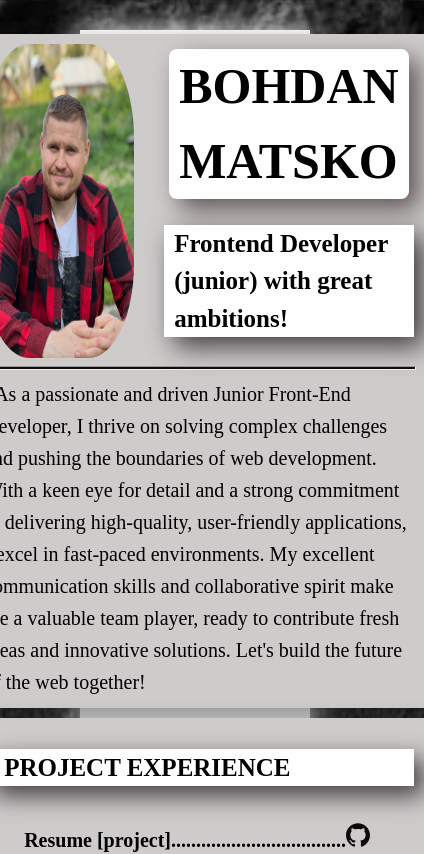
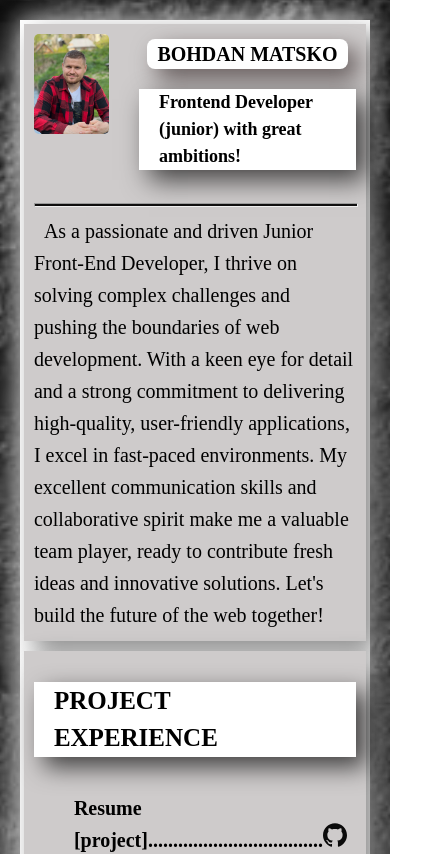
Before and after one commit to Bohdan119/Resume_Bohdan_Matsko, a React (Vite) app: page / in a window 390 px wide. Shown: the top 854 px of the page, 424 px wide, since content can reach past the window. Built offline with nearby package versions, Linux system fonts and the light colour scheme.

Commit message:
test-mobile-tablet

```diff
--- a/src/components/Title/Title.jsx
+++ b/src/components/Title/Title.jsx
@@ -5,10 +5,13 @@ import { useState, useEffect } from "react";
 const Title = () => {
 
   const [isTablet, setIsTablet] = useState(window.innerWidth <= 768);
+  const [isMobile, setIsMobile] = useState(window.innerWidth <= 480);
+
 
   useEffect(() => {
     const handleResize = () => {
       setIsTablet(window.innerWidth <= 768);
+      setIsMobile(window.innerWidth <= 480);
     };
     window.addEventListener("resize", handleResize);
 
@@ -20,7 +23,7 @@ const Title = () => {
   return (
     <div className={`${css.title} container`}>
       <div className={css.titleTablet}>
-        {isTablet && (
+        {(isTablet || isMobile) && (
           <img src={myPhoto} alt="developer" className={css.mobilePhoto}></img>
         )}
 
--- a/src/components/Title/Title.module.css
+++ b/src/components/Title/Title.module.css
@@ -30,25 +30,60 @@ box-shadow: 10px 10px 25px rgb(96, 86, 86);
     text-indent: 10px;
 }
 
-@media (max-width:768px){
+@media (max-width:480px) {
 .titleTablet{
     display: flex;
+    justify-content:flex-start;
+}
+.tabletTitlePresent {
+    margin-left: 30px;
+    display: flex;
+    flex-direction: column;
+    align-items: center;
+    justify-content: flex-start;
+        margin-bottom: 10px;
+}
+.mobilePhoto{
+    display: block;
+    width: 80px;
+    height: 100px;
+    border-radius: 5px;
+    margin-bottom: 10px;
+}
+.mainTitle{
+    font-size: 20px;
+}
+.mainDirection{
+    font-size: 18px;
+}
+}
+
+@media (min-width:481px) and (max-width:768px){
+.titleTablet{
+    display: flex;
+    width: 100%;
 }
 .tabletTitlePresent{
 margin-left: 30px;
 display: flex;
 flex-direction: column;
-justify-content: space-around;
+align-items: center;
+justify-content: flex-start;
+}
+.mainTitle{
+    font-size: 25px;
 }
 
 .mainDirection{
+font-size: 18px;
 padding: 0px 10px;
 }
 
 .mobilePhoto{
-    display: block;
-    width: 150px;
+display: block;
+    width: 20%;
     height: auto;
-    border-radius:30%;
+    border-radius: 5px;
+    margin-bottom: 20px;
 }
 }
--- a/src/index.css
+++ b/src/index.css
@@ -81,16 +81,23 @@ svg:hover {
 }
 
 
+@media (max-width: 480px){
+  body {
+      width: calc(100% - 40px);
+      margin: 20px;
+    }
+}
 
-@media (min-width: 600px) and (max-width: 1024px)
+@media (min-width:481px) and (max-width:768px)
  {
   body {
     width: calc(100% - 40px);
     margin: 20px;
   }
 
+
   h2 {
-    font-size: 22px;
+    font-size: 25px;
   }
 
   a {
```
